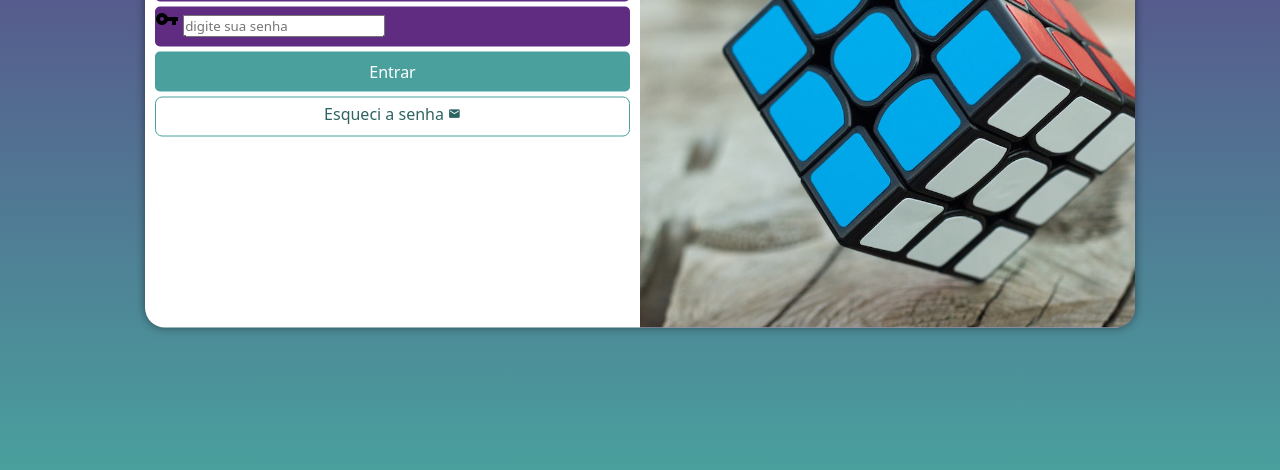
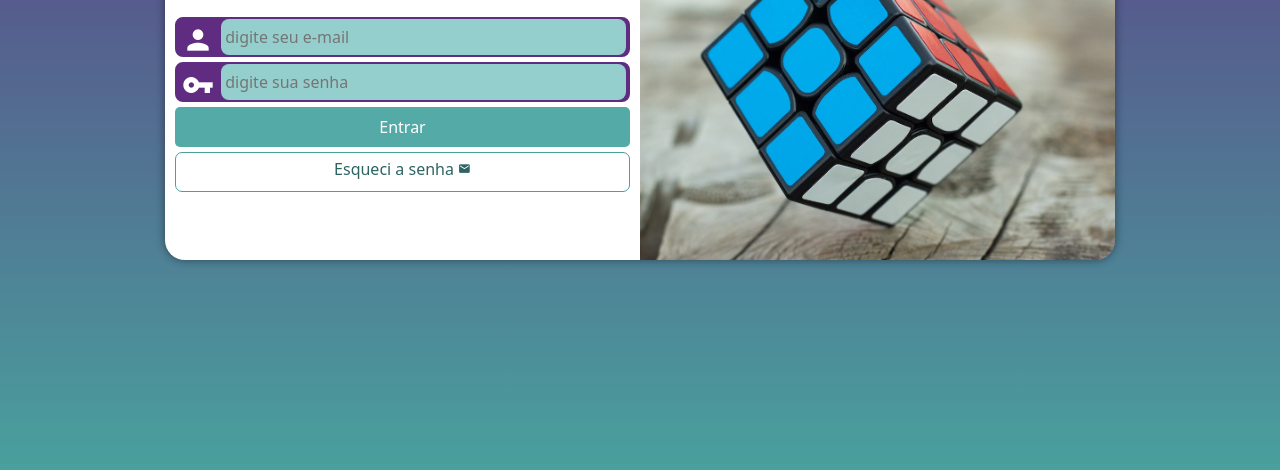
Before and after one commit to dev-jramos/projeto-login, a plain HTML site: page index.html in a window 1280 px wide. Shown: the part 330-800 px from the top of the page. Drawn offline with Linux system fonts and the light colour scheme.

Commit message:
ajuste css

```diff
--- a/css/media-query.css
+++ b/css/media-query.css
@@ -17,6 +17,7 @@ Grandes telas: acima de 1200px
 
     section#login {
         width: 80vw;
+        height: 280px;
     }
 
     section#login > div#imagem{
@@ -38,7 +39,8 @@ Grandes telas: acima de 1200px
     }
 
     section#login{
-        width: 990px;
+        width: 950px;
+        height: 380px;
     }
     section#login > div#imagem{
         float: right;
@@ -56,6 +58,7 @@ Grandes telas: acima de 1200px
     }
 
     div#formulario > p{
-        font-size: 1.2em;
+        font-size: 1em;
+        margin: 20px 0px;
     }
 }
--- a/css/style.css
+++ b/css/style.css
@@ -66,10 +66,11 @@ div#formulario > p{
 
 form > div.campo{
     background-color: #5f2c82;
+    border: 2px solid #5f2c82;
     width: 100%;
     display: block;
     height: 40px;
-    border-radius: 5px;
+    border-radius: 8px;
     margin: 5px 0px;
 }
 
@@ -77,15 +78,40 @@ div.campo > label{
     display: none;
 }
 
+div.campo > i{
+    color: white;
+    font-size: 2em;
+    width: 40px;
+    padding: 5px;
+}
+
+div.campo > input{
+    background-color: #94cfcd;
+    font-size: 1em;
+    width: calc(100% - 46px);
+    height: 100%;
+    border: 0px;
+    border-radius: 8px;
+    padding: 4px;
+
+    transform: translateY(-13px);
+}
+
+div.campo > input:focus-within{
+    background-color: white;
+    border: none;
+}
+
 form > input[type=submit]{
     display: block;
     font-size: 1em;
     width: 100%;
     height: 40px;
-    background-color: #49a09d;
+    background-color: #53aaa7;
     color: white;
     border: none;
     border-radius: 5px;
+    cursor: pointer;
 }
 
 form > input[type=submit]:hover{
```
